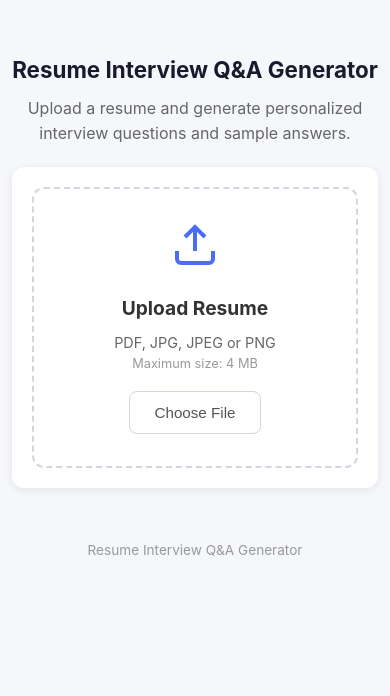
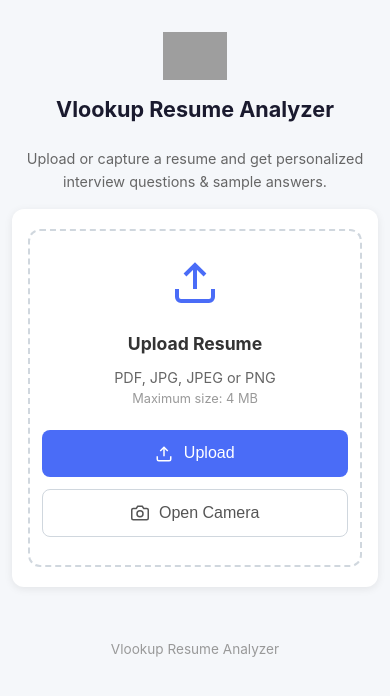
Before and after one commit to suhasintern2/resume_analyzer, a FastAPI app: page / in a window 390 px wide. Shown: the top 696 px of the page. Run offline with FastAPI, Linux system fonts and the light colour scheme; grey boxes are pictures that could not be loaded.

```diff
--- a/app/api/routes.py
+++ b/app/api/routes.py
@@ -43,7 +43,10 @@ async def generate(file: UploadFile = File(...)):
                 extracted_text = ocr_image(content)
             else:
                 raise HTTPException(status_code=400, detail="Unsupported file type.")
-        except RuntimeError as e:
+        except HTTPException:
+            raise
+        except Exception as e:
+            logger.warning(f"Text extraction failed for {ext}: {e}")
             raise HTTPException(
                 status_code=422,
                 detail="We could not read the uploaded file. Please upload a clear, text-based PDF or a clearer image.",
--- a/app/templates/index.html
+++ b/app/templates/index.html
@@ -2,15 +2,19 @@
 <html lang="en">
 <head>
     <meta charset="UTF-8">
-    <meta name="viewport" content="width=device-width, initial-scale=1.0">
-    <title>Resume Interview Q&A Generator</title>
+    <meta name="viewport" content="width=device-width, initial-scale=1.0, viewport-fit=cover">
+    <title>Vlookup Resume Analyzer</title>
     <link rel="stylesheet" href="/static/css/style.css">
 </head>
 <body>
     <div class="container">
         <header>
-            <h1>Resume Interview Q&A Generator</h1>
-            <p class="subtitle">Upload a resume and generate personalized interview questions and sample answers.</p>
+            <div class="header-logo">
+                <img id="brand-logo" src="/static/img/vlookup-logo.png" alt="Vlookup Logo"
+                     onerror="this.style.display='none'">
+                <h1>Vlookup Resume Analyzer</h1>
+            </div>
+            <p class="subtitle">Upload or capture a resume and get personalized interview questions &amp; sample answers.</p>
         </header>
 
         <main>
@@ -27,14 +31,35 @@
                     <h2>Upload Resume</h2>
                     <p>PDF, JPG, JPEG or PNG</p>
                     <p class="small">Maximum size: 4 MB</p>
+
                     <input type="file" id="file-input" accept=".pdf,.jpg,.jpeg,.png" hidden>
-                    <button class="btn btn-outline" id="choose-btn">Choose File</button>
+                    <input type="file" id="camera-input" accept="image/jpeg,image/png" capture="environment" hidden>
+
+                    <div class="upload-actions">
+                        <button class="btn btn-primary" id="choose-btn">
+                            <svg class="btn-icon" width="18" height="18" viewBox="0 0 24 24" fill="none" stroke="currentColor" stroke-width="2">
+                                <path d="M21 15v4a2 2 0 01-2 2H5a2 2 0 01-2-2v-4"/>
+                                <polyline points="17 8 12 3 7 8"/>
+                                <line x1="12" y1="3" x2="12" y2="15"/>
+                            </svg>
+                            Upload
+                        </button>
+                        <button class="btn btn-outline" id="camera-btn">
+                            <svg class="btn-icon" width="18" height="18" viewBox="0 0 24 24" fill="none" stroke="currentColor" stroke-width="2">
+                                <path d="M23 19a2 2 0 01-2 2H3a2 2 0 01-2-2V8a2 2 0 012-2h4l2-3h6l2 3h4a2 2 0 012 2z"/>
+                                <circle cx="12" cy="13" r="4"/>
+                            </svg>
+                            Open Camera
+                        </button>
+                    </div>
                 </div>
 
                 <div class="file-info hidden" id="file-info">
                     <p>Selected file: <strong id="file-name"></strong></p>
-                    <button class="btn btn-primary" id="generate-btn">Generate Interview Q&A</button>
-                    <button class="btn btn-outline btn-small" id="change-file-btn">Change File</button>
+                    <div class="file-actions">
+                        <button class="btn btn-primary" id="generate-btn">Generate Interview Q&amp;A</button>
+                        <button class="btn btn-outline btn-small" id="change-file-btn">Change</button>
+                    </div>
                 </div>
 
                 <div class="error-message hidden" id="error-message"></div>
@@ -48,9 +73,9 @@
                         <span class="step-icon">&#10003;</span>
                         <span>Resume uploaded</span>
                     </div>
-                    <div class="step completed" id="step-extract">
-                        <span class="step-icon">&#10003;</span>
-                        <span>Extracting resume text</span>
+                    <div class="step active" id="step-extract">
+                        <span class="step-icon">&bull;</span>
+                        <span>Reading resume content</span>
                     </div>
                     <div class="step active" id="step-generate">
                         <span class="step-icon">&bull;</span>
@@ -65,7 +90,7 @@
 
             <!-- Result Section -->
             <section id="result-section" class="card hidden">
-                <h2>Interview Questions & Answers</h2>
+                <h2>Interview Questions &amp; Answers</h2>
 
                 <div class="result-header">
                     <p><strong>Candidate:</strong> <span id="result-name"></span></p>
@@ -86,7 +111,7 @@
         </main>
 
         <footer>
-            <p>Resume Interview Q&A Generator</p>
+            <p>Vlookup Resume Analyzer</p>
         </footer>
     </div>
 
--- a/requirements.txt
+++ b/requirements.txt
@@ -6,6 +6,5 @@ pydantic
 python-dotenv
 pymupdf
 pillow
-pytesseract
 python-docx
 httpx
--- a/static/css/style.css
+++ b/static/css/style.css
@@ -19,7 +19,22 @@ body {
 
 header {
     text-align: center;
-    padding: 40px 0 20px;
+    padding: 32px 0 20px;
+}
+
+.header-logo {
+    display: flex;
+    flex-direction: column;
+    align-items: center;
+    gap: 12px;
+    margin-bottom: 12px;
+}
+
+#brand-logo {
+    height: 56px;
+    width: auto;
+    max-width: 220px;
+    object-fit: contain;
 }
 
 header h1 {
@@ -74,7 +89,38 @@ header h1 {
 .upload-area .small {
     font-size: 0.8rem;
     color: #999;
-    margin-bottom: 16px;
+    margin-bottom: 20px;
+}
+
+/* Upload / Camera actions */
+.upload-actions {
+    display: flex;
+    justify-content: center;
+    gap: 12px;
+    flex-wrap: wrap;
+}
+
+.btn-icon {
+    vertical-align: middle;
+    margin-right: 6px;
+}
+
+.file-actions {
+    display: flex;
+    justify-content: center;
+    gap: 12px;
+    flex-wrap: wrap;
+}
+
+.file-actions .btn {
+    margin: 4px;
+}
+
+/* Header logo row on smaller widths */
+@media (max-width: 600px) {
+    .header-logo {
+        flex-direction: column;
+    }
 }
 
 /* File Info */
@@ -302,16 +348,55 @@ footer {
         padding: 12px;
     }
 
+    header {
+        padding: 20px 0 16px;
+    }
+
+    #brand-logo {
+        height: 48px;
+    }
+
     header h1 {
-        font-size: 1.4rem;
+        font-size: 1.35rem;
+    }
+
+    .subtitle {
+        font-size: 0.9rem;
+        padding: 0 8px;
     }
 
     .card {
-        padding: 20px;
+        padding: 20px 16px;
     }
 
     .upload-area {
-        padding: 32px 16px;
+        padding: 28px 12px;
+    }
+
+    .upload-area h2 {
+        font-size: 1.1rem;
+    }
+
+    .upload-actions,
+    .file-actions {
+        flex-direction: column;
+    }
+
+    .upload-actions .btn,
+    .file-actions .btn {
+        width: 100%;
+        text-align: center;
+        justify-content: center;
+        padding: 14px 12px;
+        font-size: 1rem;
+    }
+
+    .file-actions .btn-small {
+        margin-left: 0;
+    }
+
+    .btn {
+        padding: 13px 20px;
     }
 
     .result-actions {
@@ -322,4 +407,18 @@ footer {
         width: 100%;
         text-align: center;
     }
+
+    .question-block {
+        padding: 12px;
+    }
+
+    .category-title {
+        font-size: 1rem;
+    }
 }
+
+@media (min-width: 601px) {
+    .upload-area {
+        padding: 48px 24px;
+    }
+}
--- a/static/js/app.js
+++ b/static/js/app.js
@@ -3,7 +3,9 @@ const MAX_SIZE_MB = 4;
 const MAX_SIZE_BYTES = MAX_SIZE_MB * 1024 * 1024;
 
 const fileInput = document.getElementById('file-input');
+const cameraInput = document.getElementById('camera-input');
 const chooseBtn = document.getElementById('choose-btn');
+const cameraBtn = document.getElementById('camera-btn');
 const uploadArea = document.getElementById('upload-area');
 const fileInfo = document.getElementById('file-info');
 const fileName = document.getElementById('file-name');
@@ -33,8 +35,15 @@ function hideError() {
 }
 
 function validateFile(file) {
-    const ext = file.name.split('.').pop().toLowerCase();
-    if (!ALLOWED_EXTENSIONS.includes(ext)) {
+    const ext = (file.name.split('.').pop() || '').toLowerCase();
+    const type = (file.type || '').toLowerCase();
+
+    let valid = ALLOWED_EXTENSIONS.includes(ext);
+    if (!valid && (type === 'image/jpeg' || type === 'image/png')) {
+        valid = true;
+    }
+
+    if (!valid) {
         showError('Please upload a PDF, JPG, JPEG, or PNG file.');
         return false;
     }
@@ -43,6 +52,26 @@ function validateFile(file) {
         return false;
     }
     return true;
+}
+
+function normalizeFileName(file) {
+    const type = (file.type || '').toLowerCase();
+    if (!file.name || !file.name.includes('.')) {
+        if (type === 'image/png') return 'camera_capture.png';
+        if (type === 'image/jpeg' || type === 'image/jpg') return 'camera_capture.jpg';
+        return 'capture.pdf';
+    }
+    return file.name;
+}
+
+function handleFileSelect(file) {
+    hideError();
+    if (!validateFile(file)) return;
+    const normalizedName = normalizeFileName(file);
+    selectedFile = new File([file], normalizedName, { type: file.type });
+    fileName.textContent = normalizedName;
+    uploadArea.classList.add('hidden');
+    fileInfo.classList.remove('hidden');
 }
 
 chooseBtn.addEventListener('click', () => fileInput.click());
@@ -75,18 +104,18 @@ fileInput.addEventListener('change', () => {
     }
 });
 
-function handleFileSelect(file) {
-    hideError();
-    if (!validateFile(file)) return;
-    selectedFile = file;
-    fileName.textContent = file.name;
-    uploadArea.classList.add('hidden');
-    fileInfo.classList.remove('hidden');
-}
+cameraBtn.addEventListener('click', () => cameraInput.click());
+
+cameraInput.addEventListener('change', () => {
+    if (cameraInput.files.length > 0) {
+        handleFileSelect(cameraInput.files[0]);
+    }
+});
 
 changeFileBtn.addEventListener('click', () => {
     selectedFile = null;
     fileInput.value = '';
+    cameraInput.value = '';
     fileInfo.classList.add('hidden');
     uploadArea.classList.remove('hidden');
     hideError();
@@ -188,6 +217,7 @@ generateAgainBtn.addEventListener('click', () => {
     fileInfo.classList.add('hidden');
     selectedFile = null;
     fileInput.value = '';
+    cameraInput.value = '';
     lastResult = null;
     generateBtn.disabled = false;
 });
```
Also changed, not shown: app/services/ocr_service.py (+68 -39 lines), static/image.png (added), static/img/README.txt (added).
